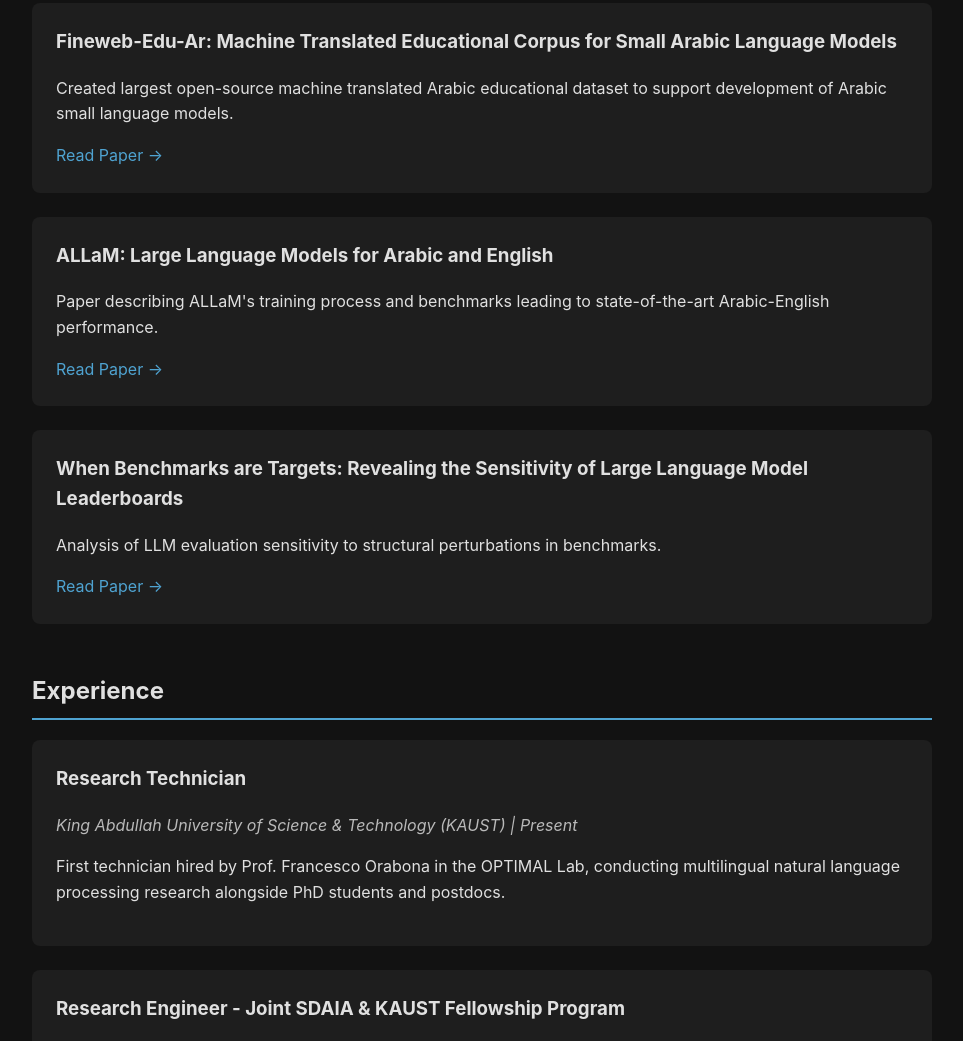
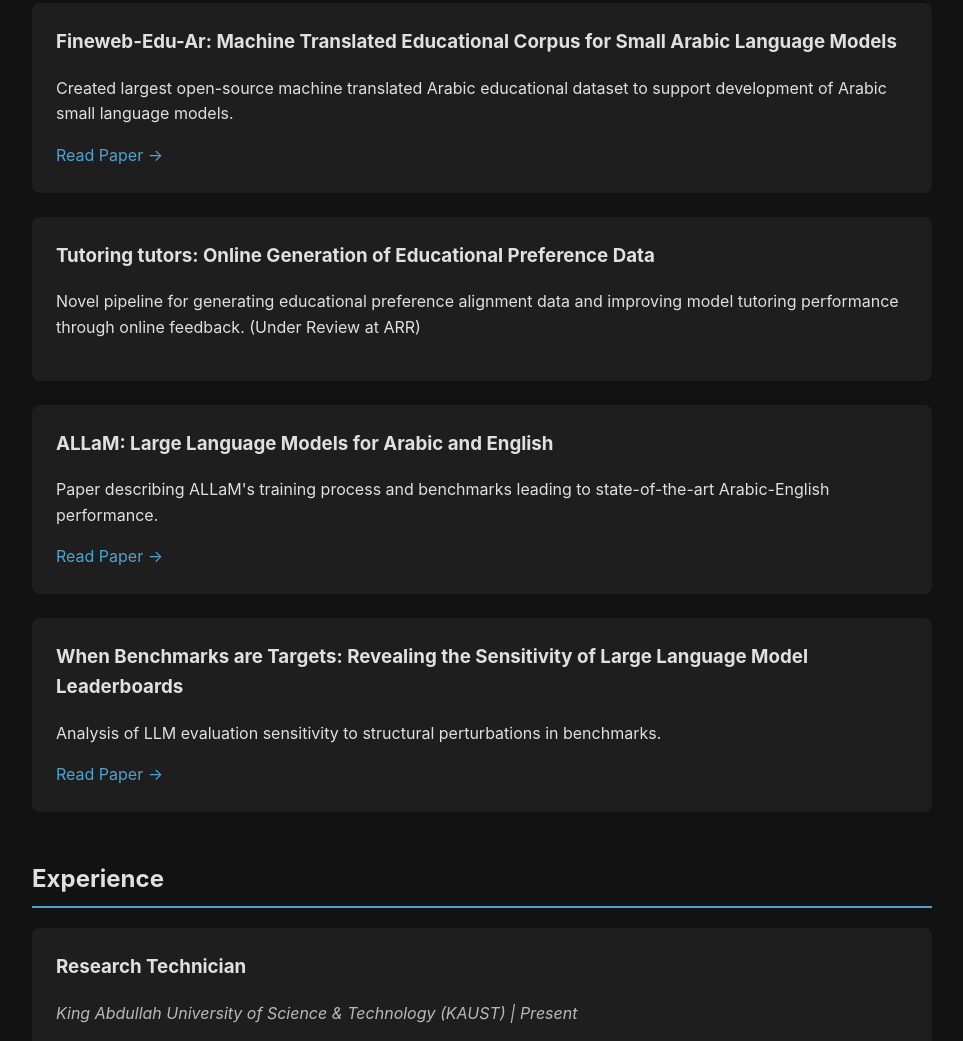
Before and after one commit to SulRash/SulRash.github.io, a plain HTML site: page index.html in a window 1280 px wide. Shown: the part 958-1999 px from the top of the page, without its empty margins (158-1121 px from the left). Drawn offline with Linux system fonts and the light colour scheme.

Commit message:
Update index.html

```diff
--- a/index.html
+++ b/index.html
@@ -228,6 +228,10 @@
                 <a href="https://arxiv.org/abs/2411.06402">Read Paper →</a>
             </div>
             <div class="publication">
+                <h3>Tutoring tutors: Online Generation of Educational Preference Data</h3>
+                <p>Novel pipeline for generating educational preference alignment data and improving model tutoring performance through online feedback. (Under Review at ARR)</p>
+            </div>
+            <div class="publication">
                 <h3>ALLaM: Large Language Models for Arabic and English</h3>
                 <p>Paper describing ALLaM's training process and benchmarks leading to state-of-the-art Arabic-English performance.</p>
                 <a href="https://arxiv.org/abs/2407.15390">Read Paper →</a>
```
